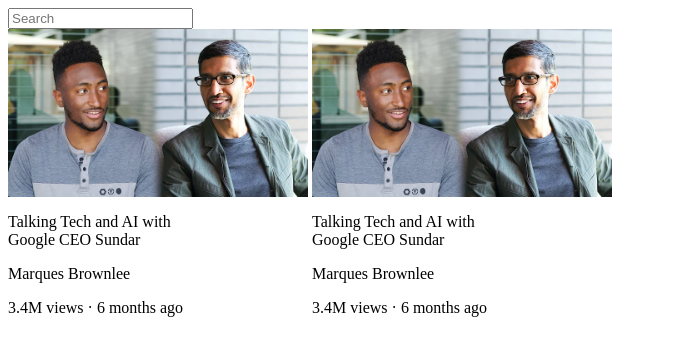
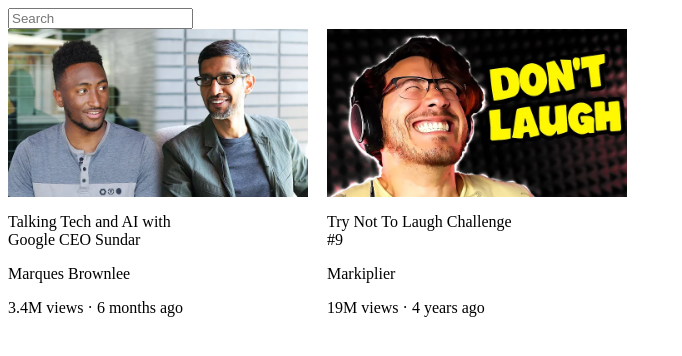
Before and after one commit to JuxtaRYCT/webdevelopment_init, a plain HTML site: page youtube.html in a window 1280 px wide. Shown: the whole page, without its empty margins (0-682 px from the left). Drawn offline with Linux system fonts and the light colour scheme.

Commit message:
feat: added practice7.html

```diff
--- a/youtube.html
+++ b/youtube.html
@@ -27,6 +27,8 @@
 
                 width: 300px;
                 display: inline-block;
+                vertical-align: top;
+                margin-right: 15px;
 
             }
 
@@ -56,18 +58,18 @@
         </div>
 
         <div class="video-preview">
-            <img class="thumbnail" src="thumbnails/thumbnail-1.webp">
+            <img class="thumbnail" src="thumbnails/thumbnail-2.webp">
 
             <p class="video-title">
-                Talking Tech and AI with Google CEO Sundar
+                Try Not To Laugh Challenge #9
             </p>
 
             <p class="video-author">
-                Marques Brownlee
+                Markiplier
             </p>
 
             <p class="video-stats">
-                3.4M views &#183; 6 months ago
+                19M views &#183; 4 years ago
             </p>
         </div>
     </body>
```
Also changed, not shown: practice7.html (added), thumbnails/thumbnail-2.webp (added).
